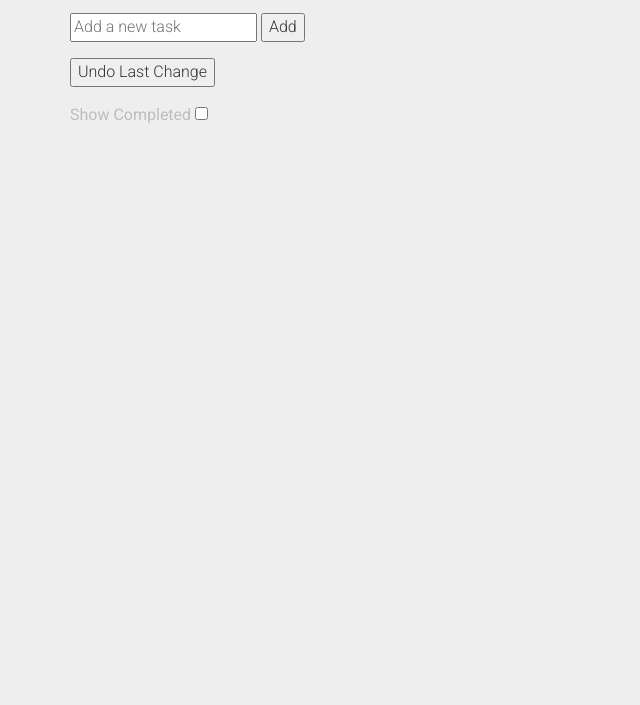
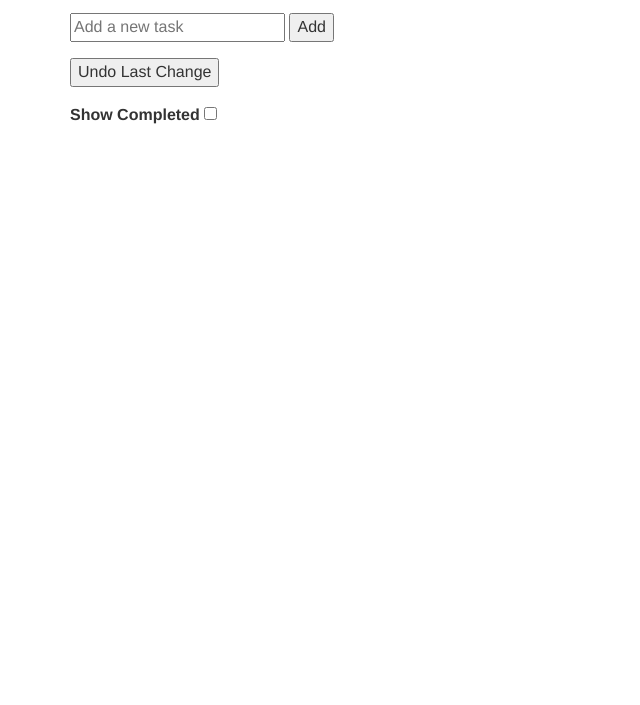
Before and after one commit to danielstern/flux-redux, a website built with webpack: page public/tasks.html in a window 1280 px wide. Shown: the part 95-800 px from the top of the page, without its empty margins (0-640 px from the left). Built offline with nearby package versions, Linux system fonts and the light colour scheme.

Commit message:
Remove material design

```diff
--- a/package.json
+++ b/package.json
@@ -11,12 +11,6 @@
   "author": "",
   "license": "ISC",
   "dependencies": {
-    "bootstrap-material-design": "^0.5.10",
-    "cheerio": "^0.22.0",
-    "flux": "^3.1.0",
-    "immutable": "^3.8.1",
-    "jquery": "^3.1.1",
-    "redux": "^3.6.0",
     "shortid": "^2.2.6"
   },
   "devDependencies": {
--- a/public/tasks.html
+++ b/public/tasks.html
@@ -1,23 +1,9 @@
 <!DOCTYPE html>
 <html lang="en">
 <head>
-    <!-- Material Design fonts -->
-    <link rel="stylesheet" type="text/css" href="//fonts.googleapis.com/css?family=Roboto:300,400,500,700">
-    <link rel="stylesheet" type="text/css" href="//fonts.googleapis.com/icon?family=Material+Icons">
-
-    <!-- Bootstrap -->
-    <link rel="stylesheet" type="text/css" href="//maxcdn.bootstrapcdn.com/bootstrap/3.3.7/css/bootstrap.min.css">
-
-    <!-- Bootstrap Material Design -->
-    <link rel="stylesheet" type="text/css" href="dist/css/bootstrap-material-design.css">
-    <link rel="stylesheet" type="text/css" href="dist/css/ripples.min.css">
-
-    <script src="//code.jquery.com/jquery-1.10.2.min.js"></script>
-    <script src="//maxcdn.bootstrapcdn.com/bootstrap/3.3.6/js/bootstrap.min.js"></script>
-
     <meta charset="UTF-8">
     <title>Document</title>
-    <!--<link href="https://maxcdn.bootstrapcdn.com/bootstrap/3.3.7/css/bootstrap.min.css" rel="stylesheet" integrity="sha384-BVYiiSIFeK1dGmJRAkycuHAHRg32OmUcww7on3RYdg4Va+PmSTsz/K68vbdEjh4u" crossorigin="anonymous">-->
+    <link href="https://maxcdn.bootstrapcdn.com/bootstrap/3.3.7/css/bootstrap.min.css" rel="stylesheet" integrity="sha384-BVYiiSIFeK1dGmJRAkycuHAHRg32OmUcww7on3RYdg4Va+PmSTsz/K68vbdEjh4u" crossorigin="anonymous">
 
     <style>
         section, form, label {
```
Also changed, not shown: public/dist/css/bootstrap-material-design.css (deleted), public/dist/css/bootstrap-material-design.min.css (deleted), public/dist/css/ripples.css (deleted), public/dist/css/ripples.min.css (deleted), public/dist/js/material.js (deleted), public/dist/js/material.min.js (deleted), public/dist/js/ripples.js (deleted), public/dist/js/ripples.min.js (deleted), public/dist/sassc/bootstrap-material-design.css (deleted), public/dist/sassc/ripples.css (deleted), 8 other files.
